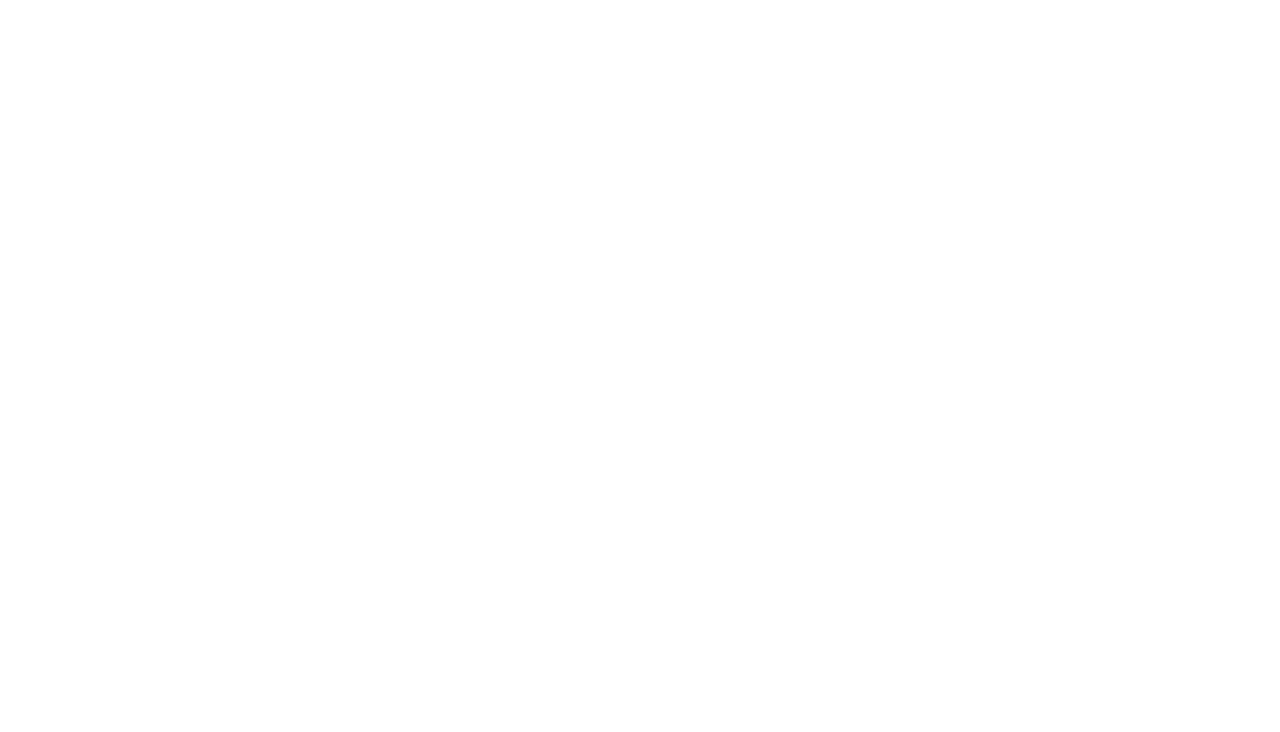
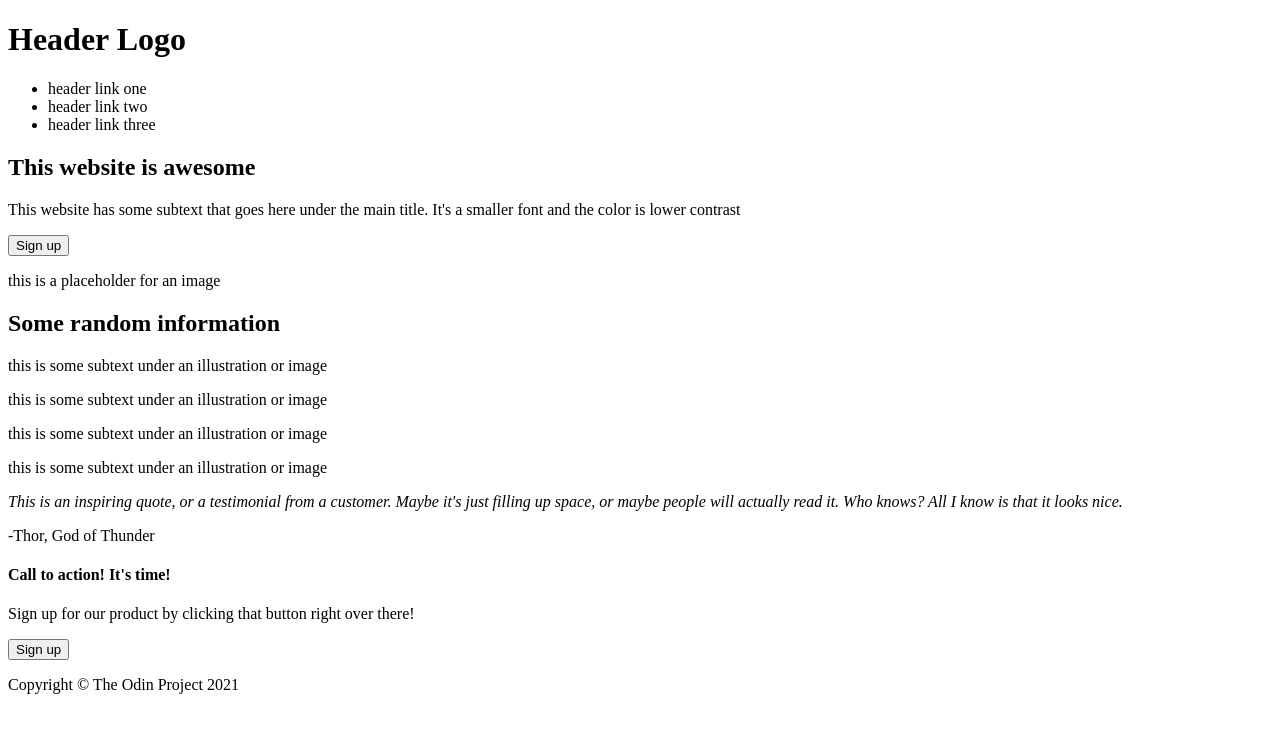
Before and after one commit to Sean-Andrews/landing-page, a plain HTML site: page index.html in a window 1280 px wide. Drawn offline with Linux system fonts and the light colour scheme.

Commit message:
Create html structure

```diff
--- a/index.html
+++ b/index.html
@@ -8,6 +8,72 @@
     <title>Landing Page</title>
 </head>
 <body>
+    <header class="header">
+        <div class="container">
+            <h1>Header Logo</h1>
+            <ul>
+                <li>header link one</li>
+                <li>header link two</li>
+                <li>header link three</li>
+            </ul>
+        </div>
+    </header>
+
+    <section class="hero">
+        <div class="container">
+            <div class="content">
+                <h1>This website is awesome</h1>
+                <p>This website has some subtext that goes here under the main title.  It's a smaller font and the color is lower contrast</p>
+                <button>Sign up</button>
+            </div>
+            <div class="image">
+                <p>this is a placeholder for an image</p>
+            </div>
+        </div>
+    </section>
+
+    <section class="information">
+        <div class="container">
+            <h2>Some random information</h2>
+            <div class="boxes">
+                <div class="box"></div>
+                <p>this is some subtext under an illustration or image</p>
+            </div>
+            <div class="boxes">
+                <div class="box"></div>
+                <p>this is some subtext under an illustration or image</p>
+            </div>
+            <div class="boxes">
+                <div class="box"></div>
+                <p>this is some subtext under an illustration or image</p>
+            </div>
+            <div class="boxes">
+                <div class="box"></div>
+                <p>this is some subtext under an illustration or image</p>
+            </div>
+        </div>
+    </section>
+
+    <section class="quote">
+        <div class="container">
+            <p><i>This is an inspiring quote, or a testimonial from a customer.  Maybe it's just filling up space, or maybe people will actually read it.  Who knows?  All I know is that it looks nice.</i></p>
+            <p>-Thor, God of Thunder</p>
+        </div>
+    </section>
+
+    <section class="sign-up">
+        <div class="container">
+            <div class="content">
+                <h4>Call to action!  It's time!</h4>
+                <p>Sign up for our product by clicking that button right over there!</p>
+            </div>
+            <button>Sign up</button>
+        </div>
+    </section>
+
+    <footer class="footer">
+        <p>Copyright &copy; The Odin Project 2021</p>
+    </footer>
 
 </body>
 </html>
```
